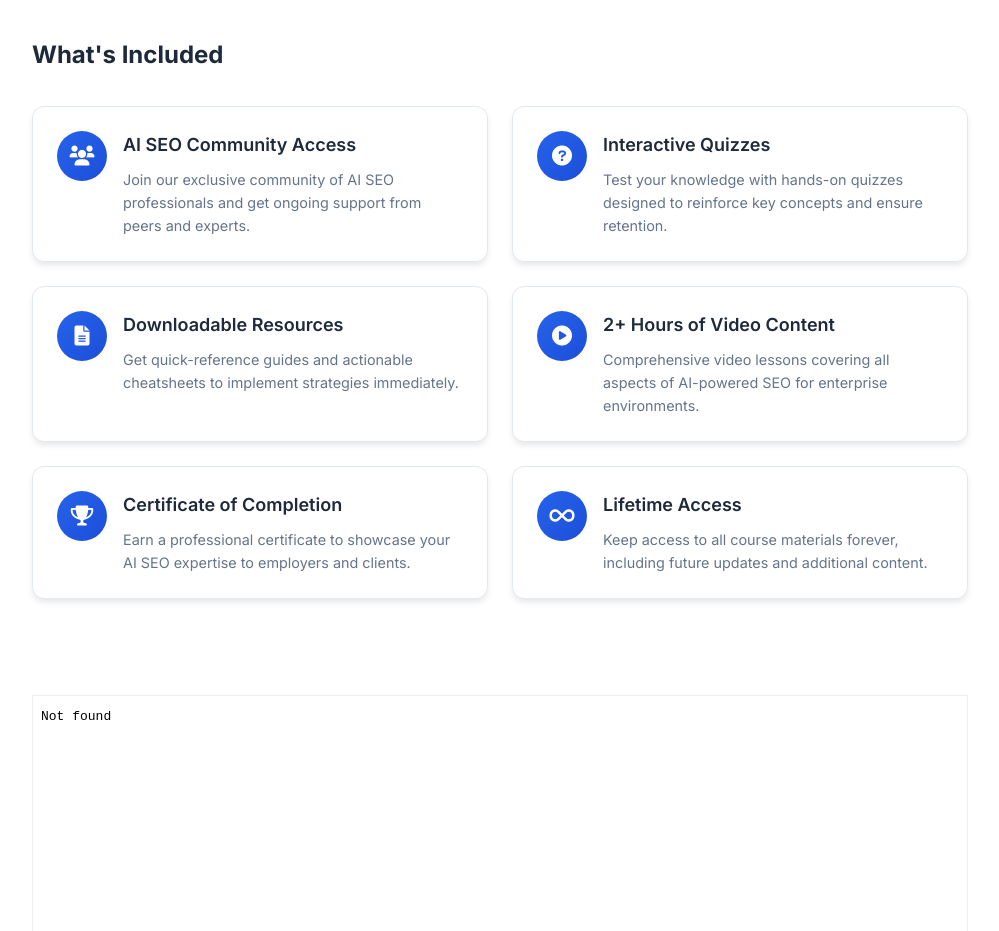
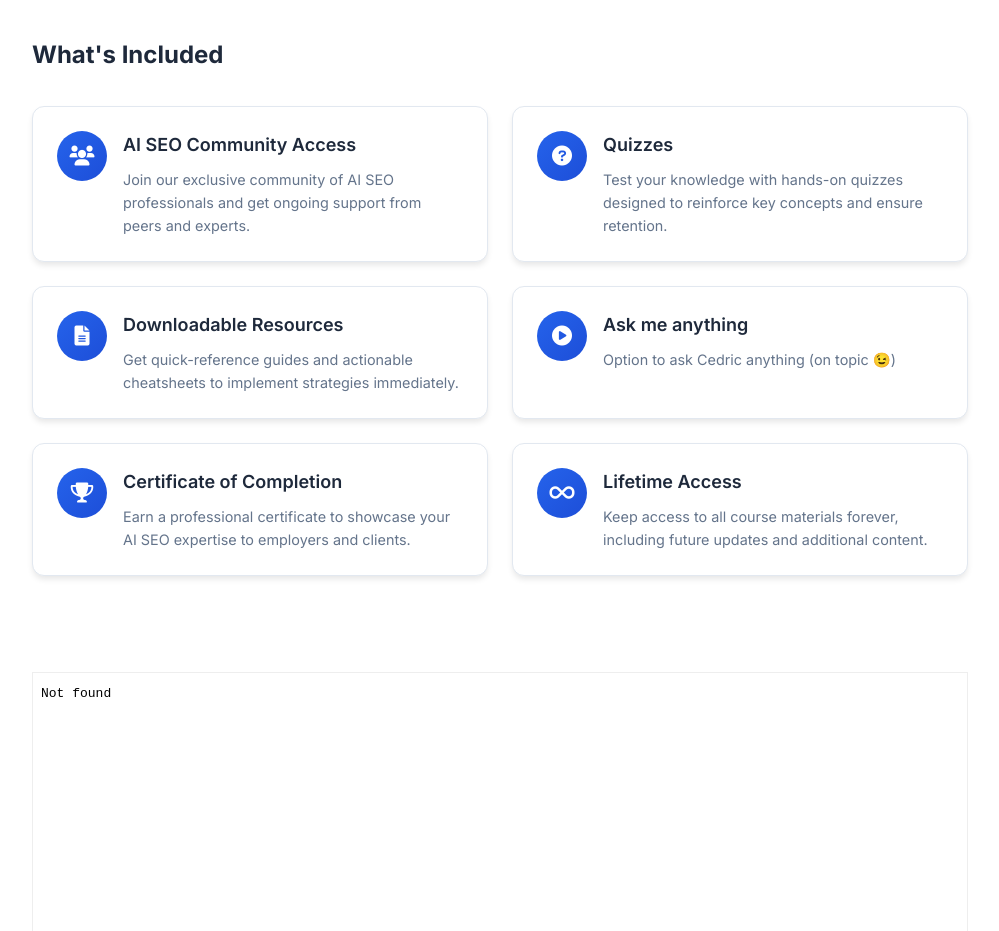
Before and after one commit to cdznho/website, a website: page ai-seo-course-preview/index.html in a window 1280 px wide. Shown: the part 2100-3031 px from the top of the page, without its empty margins (140-1139 px from the left). Drawn offline with Linux system fonts and the light colour scheme; a script that the page names is missing.

Commit message:
small changes

```diff
--- a/ai-seo-course-preview/index.html
+++ b/ai-seo-course-preview/index.html
@@ -93,7 +93,7 @@
                                 <i class="fas fa-question-circle"></i>
                             </div>
                             <div class="included-content">
-                                <h3>Interactive Quizzes</h3>
+                                <h3>Quizzes</h3>
                                 <p>Test your knowledge with hands-on quizzes designed to reinforce key concepts and ensure retention.</p>
                             </div>
                         </div>
@@ -111,8 +111,8 @@
                                 <i class="fas fa-play-circle"></i>
                             </div>
                             <div class="included-content">
-                                <h3>2+ Hours of Video Content</h3>
-                                <p>Comprehensive video lessons covering all aspects of AI-powered SEO for enterprise environments.</p>
+                                <h3>Ask me anything</h3>
+                                <p>Option to ask Cedric anything (on topic 😉)</p>
                             </div>
                         </div>
                         <div class="included-item">
```
